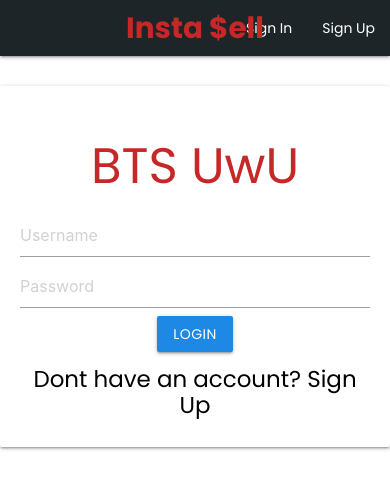
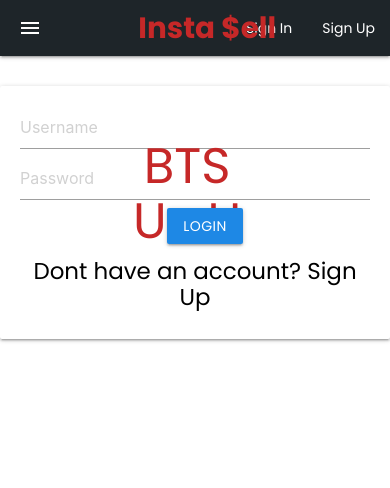
Before and after one commit to tehpunisher456/instaclone, a React (Create React App) app in the folder client/: page /signin in a window 390 px wide. Shown: the top 488 px of the page. Built offline with nearby package versions, Linux system fonts and the light colour scheme.

Commit message:
added collapsible navbar

```diff
--- a/client/src/App.css
+++ b/client/src/App.css
@@ -109,4 +109,50 @@
   padding-bottom: 30px;
 }
 
+.card {
+  margin-top: 25px;
+  margin-bottom: 25px;
+}
+
+.icon-white {
+  color: white;
+}
+
+.sidenav{
+  background-color: black;
+
+}
+
+@media (max-width: 868px) {
+  /* For mobile phones: */
+  .brand-logo,h2 {
+    position: fixed !important;
+    left: 48% !important;
+    transform: translate(-50%, 0) !important;
+  }
+  .btn {
+    margin-left: 20px;
+  }
+}
+
+
+/* .StripeCheckout span {
+  color: white !important;
+  background-color: black !important;
+  border: none;
+  border-radius: 4px;
+} */
+
 /*Checkout page end*/
+
+
+/* Nav CSS */
+
+.brand-logo {
+  margin-left: 20px;
+}
+
+.hide-on-med-and-down {
+  margin-right: 20px;
+}
+/* Nav CSS end */
--- a/client/src/components/Navbar.js
+++ b/client/src/components/Navbar.js
@@ -1,20 +1,29 @@
-
 import React, { useContext } from 'react'
 import { Link, useHistory } from 'react-router-dom'
 import { UserContext } from '../App'
+import M from 'materialize-css';
+
 const NavBar = () => {
   const { state, dispatch } = useContext(UserContext)
   const history = useHistory()
+
+  document.addEventListener('DOMContentLoaded', function () {
+    var elems = document.querySelectorAll('.sidenav');
+    var instances = M.Sidenav.init(elems);
+  });
+
+
+
   const renderList = () => {
     if (state) {
       return [
-
-        <li><Link to="/" className="navbar-link-color"> All Posts</Link></li>,
-        <li><Link to="/profile" className="navbar-link-color">Profile</Link></li>,
-        <li><Link to="/create" className="navbar-link-color">Create Post</Link></li>,
-        <li><Link to="/myfollowingpost" className="navbar-link-color">My Timeline</Link></li>,
-        <li><Link to="/checkout" className="navbar-link-color">Checkout</Link></li>,
-
+        <div>
+        <ul className="right hide-on-med-and-down">
+          <li><Link to="/" className="navbar-link-color"> All Posts</Link></li>
+          <li><Link to="/profile" className="navbar-link-color">Profile</Link></li>
+          <li><Link to="/create" className="navbar-link-color">Create Post</Link></li>
+          <li><Link to="/myfollowingpost" className="navbar-link-color">My Timeline</Link></li>
+          <li><Link to="/checkout" className="navbar-link-color">Checkout</Link></li>
           <li>
             <button className="btn #c62828 red darken-3"
               onClick={() => {
@@ -27,7 +36,28 @@
               Logout
             </button>
           </li>
+        </ul>
 
+        <ul className="sidenav" id="mobile-demo">
+        <li><Link to="/" className="navbar-link-color"> All Posts</Link></li>
+          <li><Link to="/profile" className="navbar-link-color">Profile</Link></li>
+          <li><Link to="/create" className="navbar-link-color">Create Post</Link></li>
+          <li><Link to="/myfollowingpost" className="navbar-link-color">My Timeline</Link></li>
+          <li><Link to="/checkout" className="navbar-link-color">Checkout</Link></li>
+          <li>
+            <button className="btn #c62828 red darken-3"
+              onClick={() => {
+
+                localStorage.clear()
+                dispatch({ type: "CLEAR" })
+                history.push('/signin')
+              }}
+            >
+              Logout
+            </button>
+          </li>
+        </ul>
+</div>
 
       ]
     } else {
@@ -41,7 +71,8 @@
     <nav>
 
       <div className="nav-wrapper main-background-color">
-        <Link to={state ? "/myfollowingpost" : "/signin"} className="brand-logo center">Insta $ell</Link>
+        <Link to={state ? "/myfollowingpost" : "/signin"} className="brand-logo left">Insta $ell</Link>
+        <a href="#" data-target="mobile-demo" className="sidenav-trigger left" ><i className="material-icons icon-white">menu</i></a>
 
         <ul id="nav-mobile" className="right">
           {renderList()}
@@ -49,6 +80,11 @@
         </ul>
       </div>
     </nav>
+
+
+
+
+
   )
 }
 
--- a/client/src/components/screens/Checkout.js
+++ b/client/src/components/screens/Checkout.js
@@ -12,7 +12,7 @@
 function Checkout() {
    const [product] = React.useState({
      name: "Otter-shaped Tape Dispenser",
-     price: 20.6,
+     price: 12.00,
      description: "Cool car",
      image: "https://images-na.ssl-images-amazon.com/images/I/71kieVNLOWL._AC_SL1001_.jpg",
      description: "The dummy product is Otter tape dispenser"
@@ -67,6 +67,7 @@
             name={product.name}
             billingAddress
             shippingAddress
+            label="Pay with Stripe"
           />
         </div>
       </div>
```
Lines whose indentation alone changed are shown as unchanged.
